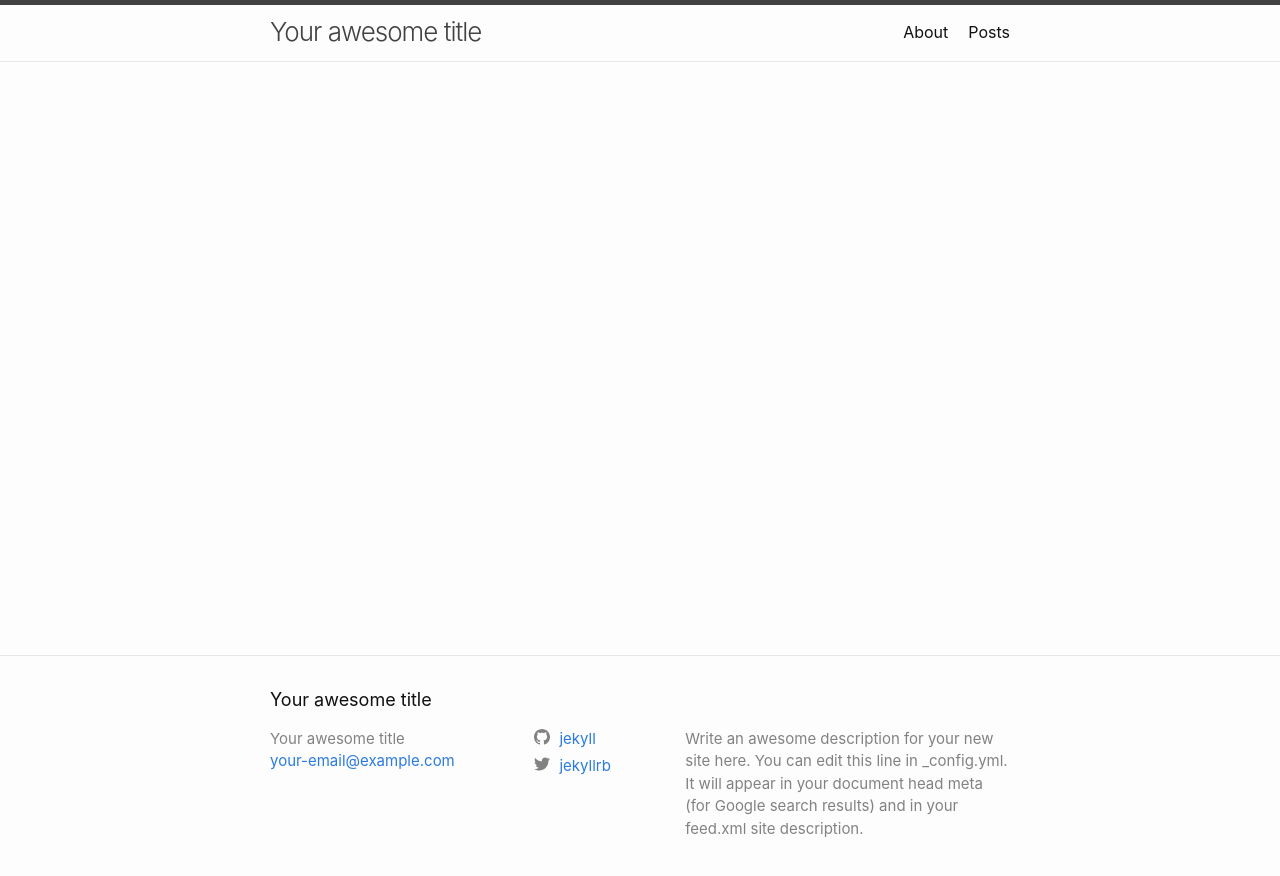
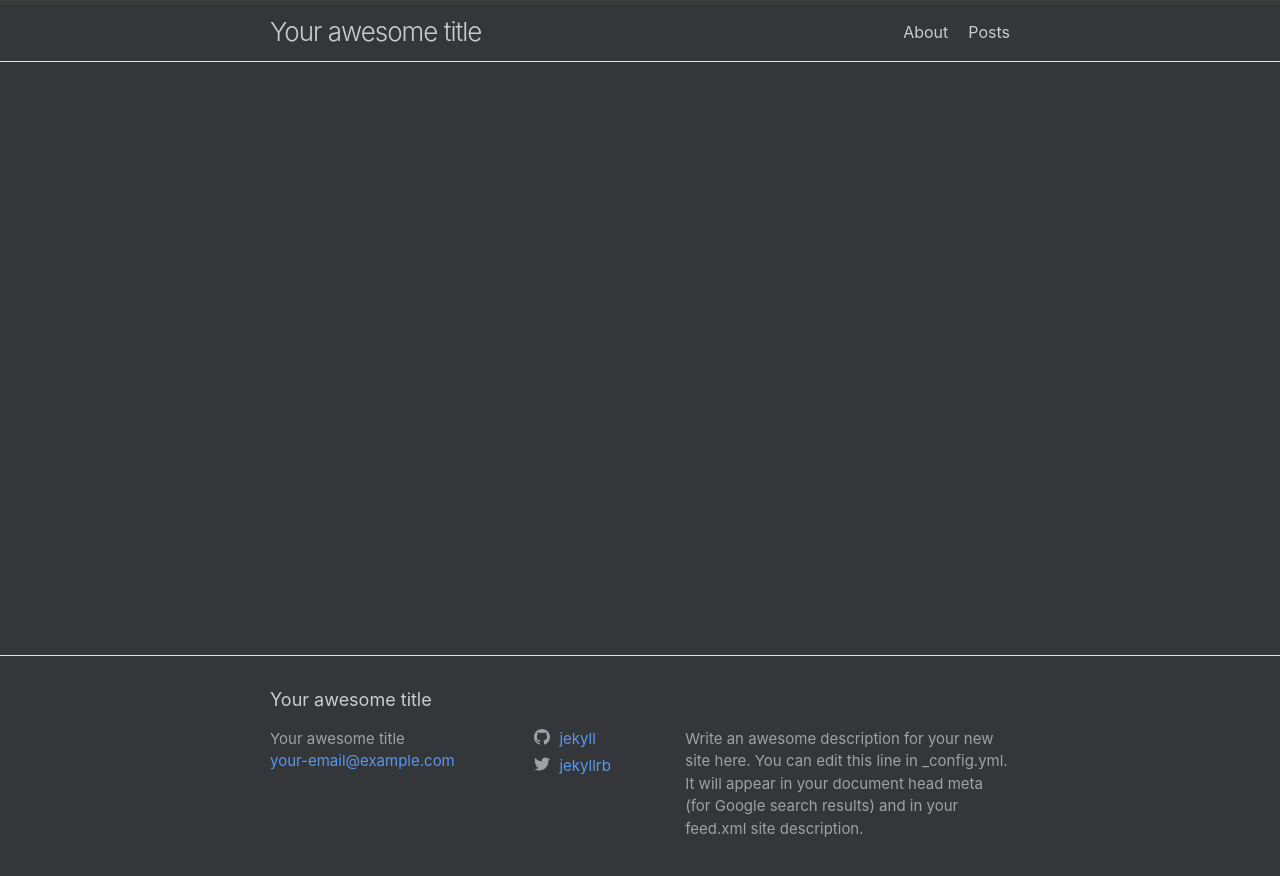
Before and after one commit to mrghorm/mrghorm.com, a Jekyll site: the page built from index.markdown, in a window 1280 px wide. Shown: the top 876 px of the page. Built offline with Jekyll 4.4.1, drawn with Linux system fonts in a browser that asks for light colours.

Commit message:
Set a darker theme

```diff
--- a/_sass/minima.scss
+++ b/_sass/minima.scss
@@ -10,13 +10,19 @@ $base-line-height: 1.5 !default;
 
 $spacing-unit:     30px !default;
 
-$text-color:       #111 !default;
-$background-color: #fdfdfd !default;
-$brand-color:      #2a7ae2 !default;
+// $text-color:       #111 !default;
+$text-color:       #cccccc !default;
+// $background-color: #fdfdfd !default;
+$background-color: #34363a !default;
+// $brand-color:      #2a7ae2 !default;
+$brand-color:      #5599f1 !default;
 
-$grey-color:       #828282 !default;
-$grey-color-light: lighten($grey-color, 40%) !default;
-$grey-color-dark:  darken($grey-color, 25%) !default;
+//$grey-color:       #828282 !default;
+$grey-color:       #A1A1A1 !default;
+//$grey-color-light: lighten($grey-color, 40%) !default;
+$grey-color-light: lighten($grey-color, 25%) !default;
+//$grey-color-dark:  darken($grey-color, 25%) !default;
+$grey-color-dark:  darken($grey-color, 40%) !default;
 
 $table-text-align: left !default;
 
--- a/_sass/minima/_layout.scss
+++ b/_sass/minima/_layout.scss
@@ -20,7 +20,8 @@
 
   &,
   &:visited {
-    color: $grey-color-dark;
+    color: $text-color;
+    // color: $grey-color-dark;
   }
 }
 
```
Also changed, not shown: 1 other file.
